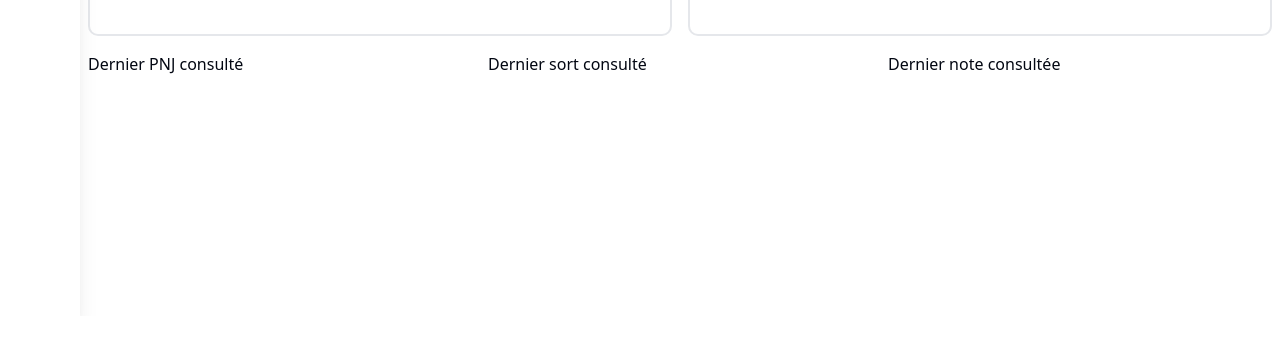
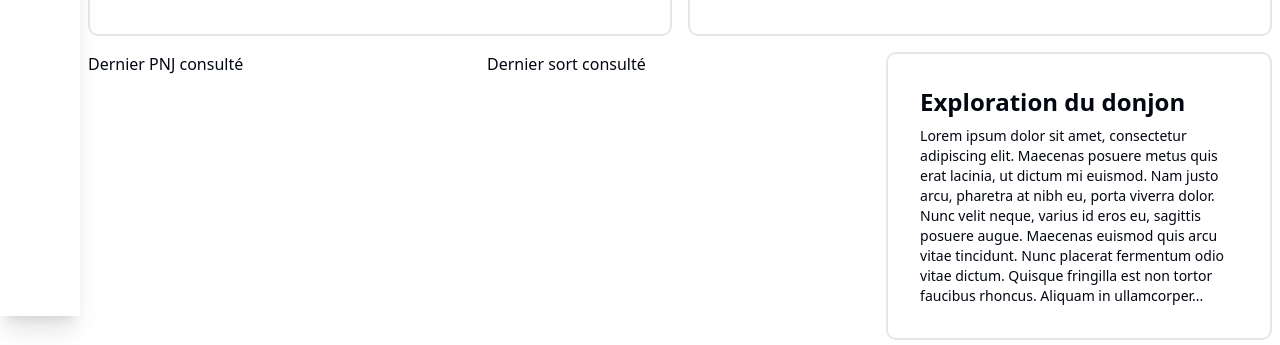
Before and after one commit to Mickael-Desclaux/Front_GameMasterCompanion, a React (Vite) app: page / in a window 1280 px wide. Shown: the part 484-829 px from the top of the page. Before the commit the page ends 800 px from the top, so only its background shows below. Built offline with nearby package versions, Linux system fonts and the light colour scheme.

Commit message:
Add noteResume.tsx component

```diff
--- a/src/components/campaignResume.tsx
+++ b/src/components/campaignResume.tsx
@@ -3,6 +3,7 @@ import PlayerStatus from "@/components/playerStatus.tsx";
 import type {LastCampaign} from "@/types/campaigns.ts";
 import type { LastChapter } from "@/types/chapters";
 import {NavLink} from "react-router-dom";
+import {shortenedText} from "@/utils/misc.ts";
 
 export default function CampaignResume() {
 
@@ -62,15 +63,6 @@ export default function CampaignResume() {
         },
     ]
 
-    function reduceDescription(description: string): string {
-        const maxCharacters = 300;
-        if (description.length < maxCharacters) {
-            return description;
-        }
-
-        return description.slice(0, maxCharacters) + "...";
-    }
-
     return (
         <>
             <div className="text-center">
@@ -80,7 +72,7 @@ export default function CampaignResume() {
                 <NavLink to={`/chapter/${lastChapter.id}`}>
                     <h4 className="text-xl underline mb-2">{lastChapter.title}</h4>
                 </NavLink>
-                <p className="text-sm text-balance mt-4 mb-4">{reduceDescription(lastChapter.description)}</p>
+                <p className="text-sm text-balance mt-4 mb-4">{shortenedText(lastChapter.description, 300)}</p>
             </div>
             <div className="grid grid-cols-2">
                 {charactersData.map((character, index) => (
--- /dev/null
+++ b/src/components/noteResume.tsx
@@ -0,0 +1,30 @@
+import type {LastNote} from "@/types/notes.ts";
+import {shortenedText} from "@/utils/misc.ts";
+import {NavLink} from "react-router-dom";
+
+export default function NoteResume() {
+
+    const lastNote: LastNote = {
+        id: 1,
+        title: "Exploration du donjon",
+        description: "Lorem ipsum dolor sit amet, consectetur adipiscing elit. Maecenas posuere metus quis erat lacinia, " +
+            "ut dictum mi euismod. Nam justo arcu, pharetra at nibh eu, porta viverra dolor. Nunc velit neque, varius id eros " +
+            "eu, sagittis posuere augue. Maecenas euismod quis arcu vitae tincidunt. Nunc placerat fermentum odio vitae " +
+            "dictum. Quisque fringilla est non tortor faucibus rhoncus. Aliquam in ullamcorper nulla. In ut mauris vel " +
+            "urna ultrices ultrices. ut dictum mi euismod. Nam justo arcu, pharetra at nibh eu, porta viverra dolor. Nunc velit neque, varius id eros" +
+            "ut dictum mi euismod. Nam justo arcu, pharetra at nibh eu, porta viverra dolor. Nunc velit neque, varius id eros" +
+            "ut dictum mi euismod. Nam justo arcu, pharetra at nibh eu, porta viverra dolor. Nunc velit neque, varius id eros" +
+            "ut dictum mi euismod. Nam justo arcu, pharetra at nibh eu, porta viverra dolor. Nunc velit neque, varius id eros" +
+            "ut dictum mi euismod. Nam justo arcu, pharetra at nibh eu, porta viverra dolor. Nunc velit neque, varius id eros" +
+            "ut dictum mi euismod. Nam justo arcu, pharetra at nibh eu, porta viverra dolor. Nunc velit neque, varius id eros",
+    }
+
+    return (
+        <NavLink to={`/notes/${lastNote.id}`}>
+            <div className="text-balance w-full h-full">
+                <h3 className="font-bold text-2xl mb-2">{lastNote.title}</h3>
+                <p className="text-sm">{shortenedText(lastNote.description, 400)}</p>
+            </div>
+        </NavLink>
+    )
+}
--- a/src/pages/home.tsx
+++ b/src/pages/home.tsx
@@ -1,5 +1,6 @@
 import CampaignResume from "@/components/campaignResume.tsx";
 import CharacterResume from "@/components/characterResume.tsx";
+import NoteResume from "@/components/noteResume.tsx";
 
 export default function Home() {
 
@@ -20,8 +21,8 @@ export default function Home() {
                 <div className="w-1/3 m-2">
                     Dernier sort consulté
                 </div>
-                <div className="w-1/3 m-2">
-                    Dernier note consultée
+                <div className="w-1/3 m-2 border-2 border-gray-200 rounded-lg p-8">
+                    <NoteResume />
                 </div>
             </div>
         </div>
--- /dev/null
+++ b/src/types/notes.ts
@@ -0,0 +1,5 @@
+export type LastNote = {
+    id: number;
+    title: string;
+    description: string;
+}
--- /dev/null
+++ b/src/utils/misc.ts
@@ -0,0 +1,7 @@
+export function shortenedText(text: string, maxCharacters: number): string {
+    if (text.length < maxCharacters) {
+        return text;
+    }
+
+    return text.slice(0, maxCharacters) + "...";
+}
```
